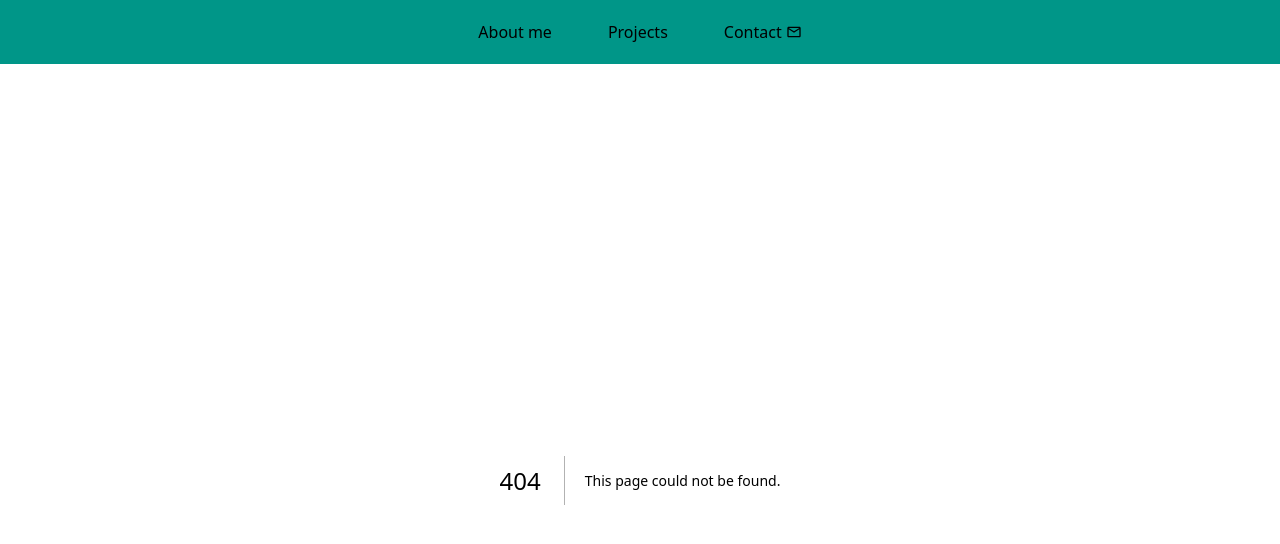
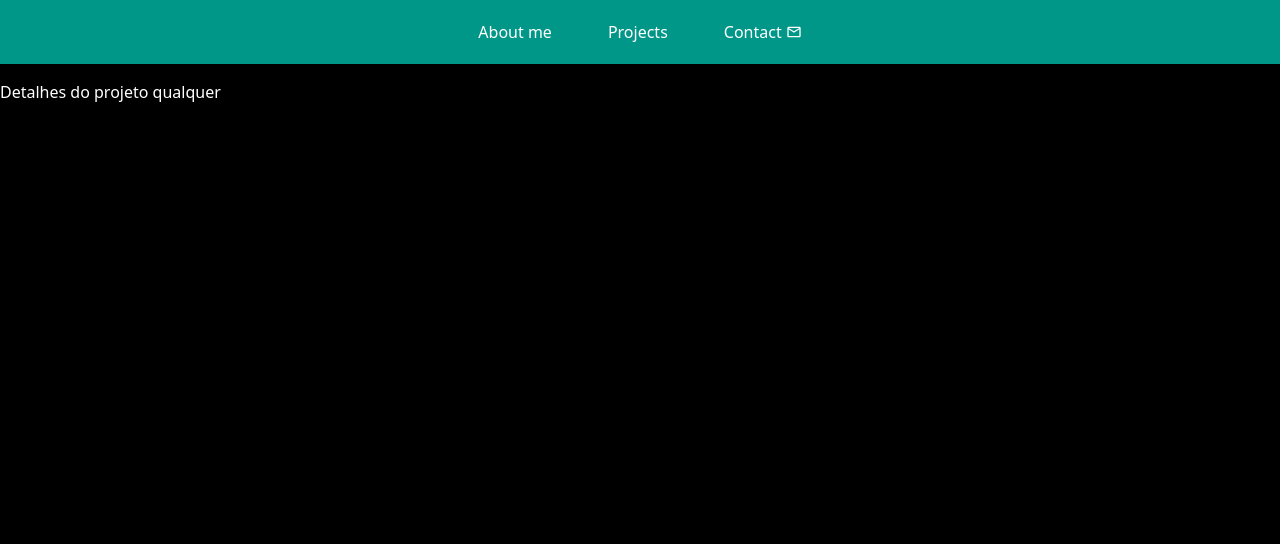
Before and after one commit to ronneyrv/Platform-Nextjs, a Next.js app: page /project/qualquer in a window 1280 px wide. Before the commit this address had no page. Shown: the top 544 px of the page. Built offline with nearby package versions, Linux system fonts and the light colour scheme.

Commit message:
feat: add project page

```diff
--- /dev/null
+++ b/src/app/project/[id]/page.tsx
@@ -0,0 +1,17 @@
+import { Metadata } from "next";
+
+interface Props {
+    params: {id: string}
+}
+
+export const metadata: Metadata = {
+    title: "Gerenciador de Tarefas",
+  };
+
+export default function PageProjectDetal({params}: Props) {
+    return (
+        <main>
+            Detalhes do projeto {params.id}
+        </main>
+    );
+}
--- a/src/components/section/Section.tsx
+++ b/src/components/section/Section.tsx
@@ -8,7 +8,7 @@ export const Section = () => {
       <ul className="grid gap-2 grid-cols-1 sm:grid-cols-2 md:grid-cols-3">
         <li>
           <Project
-            href="/project/qualquer"
+            href="/project/gerenciador-de-tarefas"
             title="Gerenciador de Tarefas"
             image="/images/gerenciador-tarefa.png"
             description="O Gerenciador de Tarefas é uma aplicação web desenvolvida para organizar
```
